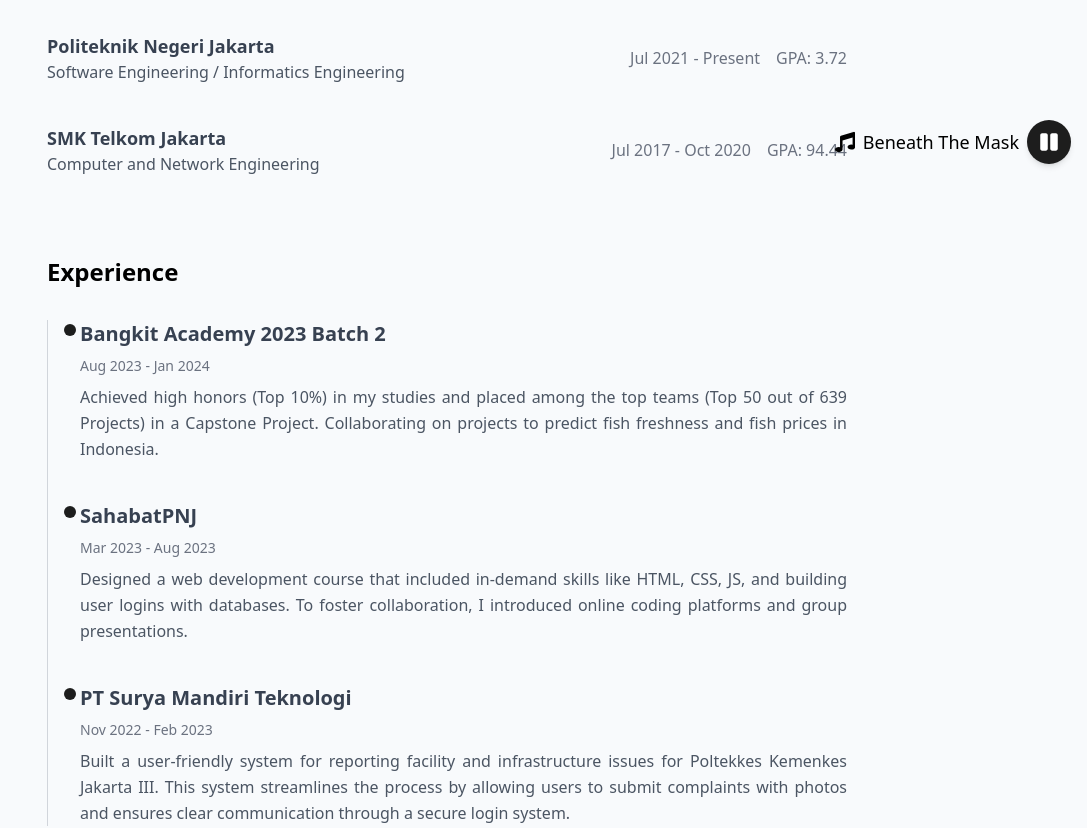
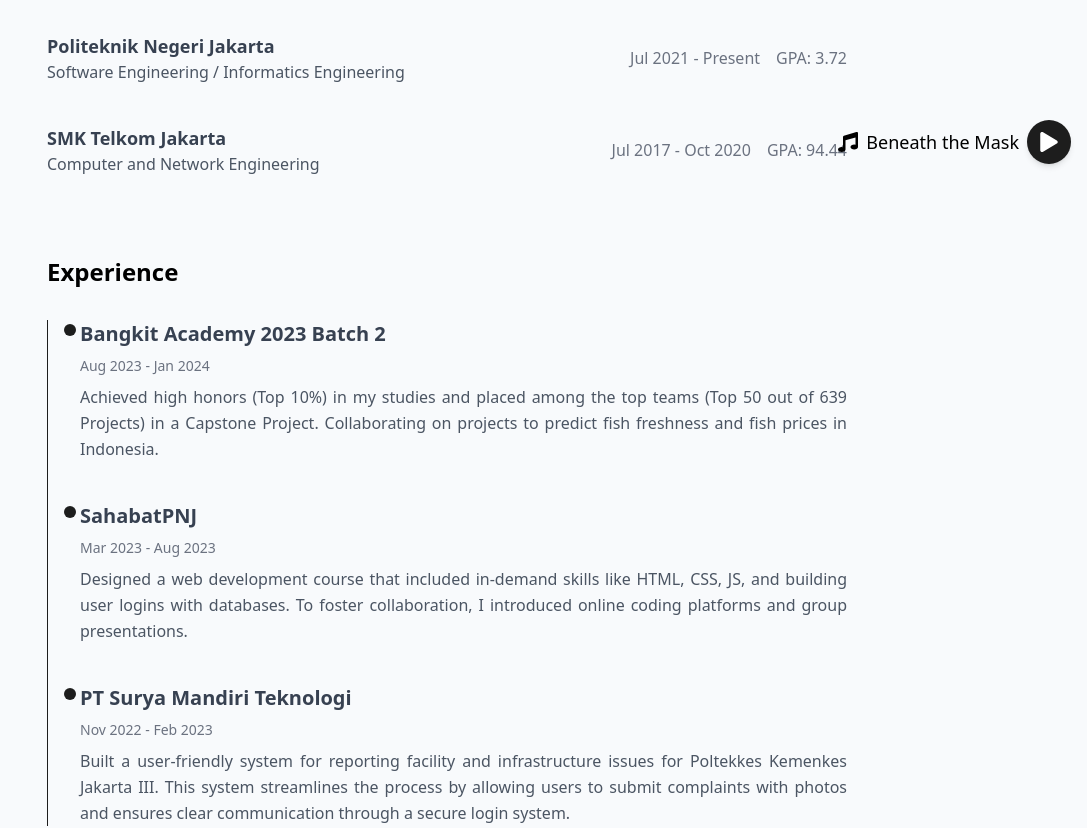
Before and after one commit to nulitas/nulitas.github.io, a React (Vite) app: page / in a window 1280 px wide. Shown: the part 620-1448 px from the top of the page, without its empty margins (193-1280 px from the left). Built offline with nearby package versions, Linux system fonts and the light colour scheme.

Commit message:
Autoplay disabled

```diff
--- a/src/components/MusicPlayer.tsx
+++ b/src/components/MusicPlayer.tsx
@@ -4,7 +4,7 @@
 import music from "../../public/audio/beneath-the-mask.mp3";
 
 const MusicPlayer = () => {
-  const [isPlaying, setIsPlaying] = useState(true);
+  const [isPlaying, setIsPlaying] = useState(false);
   const audioRef = useRef<HTMLAudioElement>(null);
 
   const togglePlay = () => {
@@ -31,16 +31,13 @@
       >
         <FaMusic size={20} aria-hidden="true" />
       </motion.div>
-
-      <h1 className="text-lg font-medium text-black">Beneath The Mask</h1>
-
+      <h1 className="text-lg font-medium text-black">Beneath the Mask</h1>
       {/* Audio Player */}
-      <audio ref={audioRef} src={music} autoPlay loop />
-
+      <audio ref={audioRef} src={music} loop />
       {/* Play/Pause Button */}
       <button
         onClick={togglePlay}
-        className="p-3 bg-[#1d1d1d] text-white rounded-full shadow-md hover:bg-[#cc0001] transition-colors"
+        className="p-3 bg-[#1d1d1d] text-white rounded-full shadow-md"
         aria-label={isPlaying ? "Pause Music" : "Play Music"}
       >
         {isPlaying ? <FaPause size={20} /> : <FaPlay size={20} />}
--- a/src/pages/Experience.tsx
+++ b/src/pages/Experience.tsx
@@ -20,7 +20,7 @@
       >
         Experience
       </motion.header>
-      <div className="relative border-l border-gray-300 pl-8 space-y-10">
+      <div className="relative border-l border-[#1d1d1d] pl-8 space-y-10">
         {experiences.map((experience, index) => (
           <motion.div
             key={index}
```
